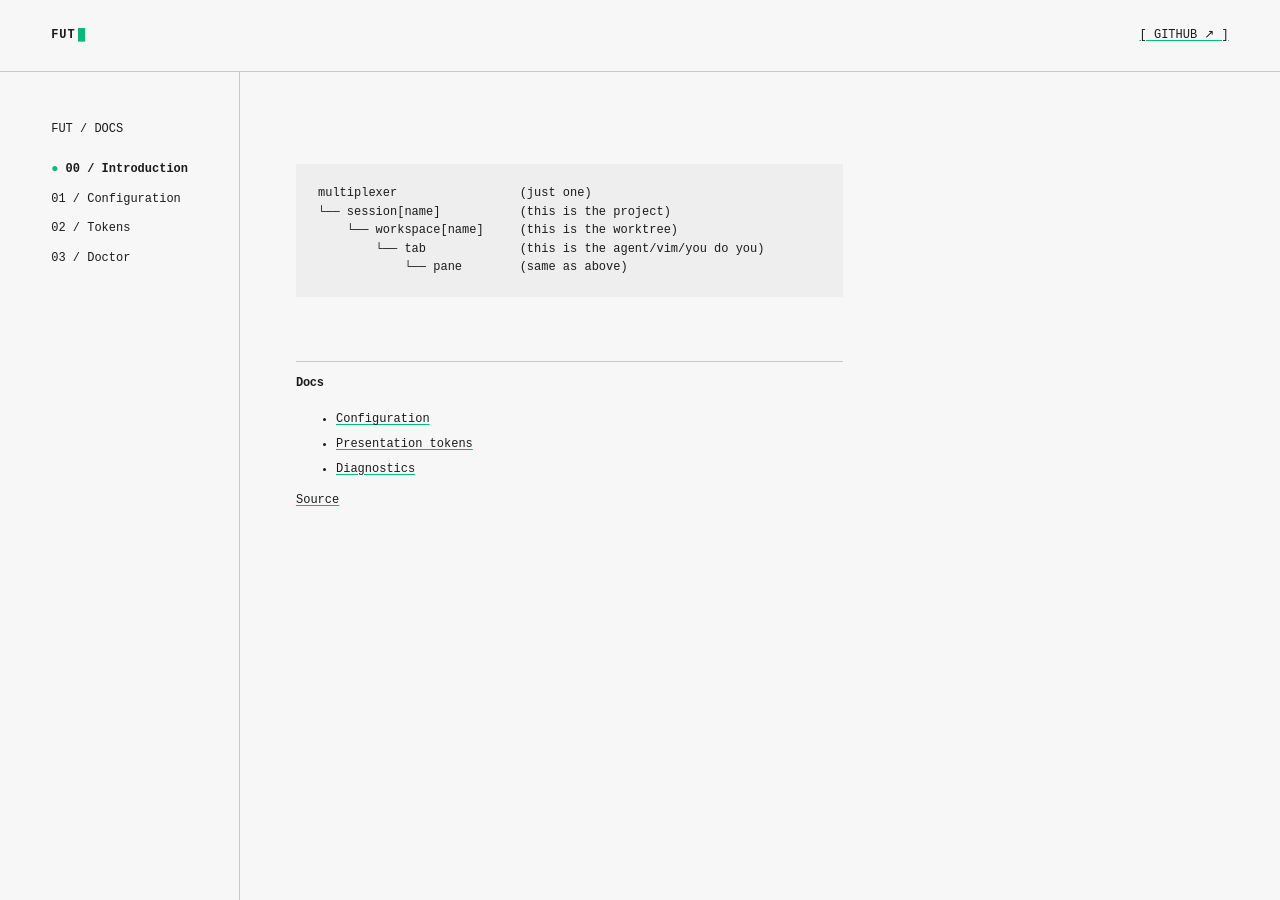
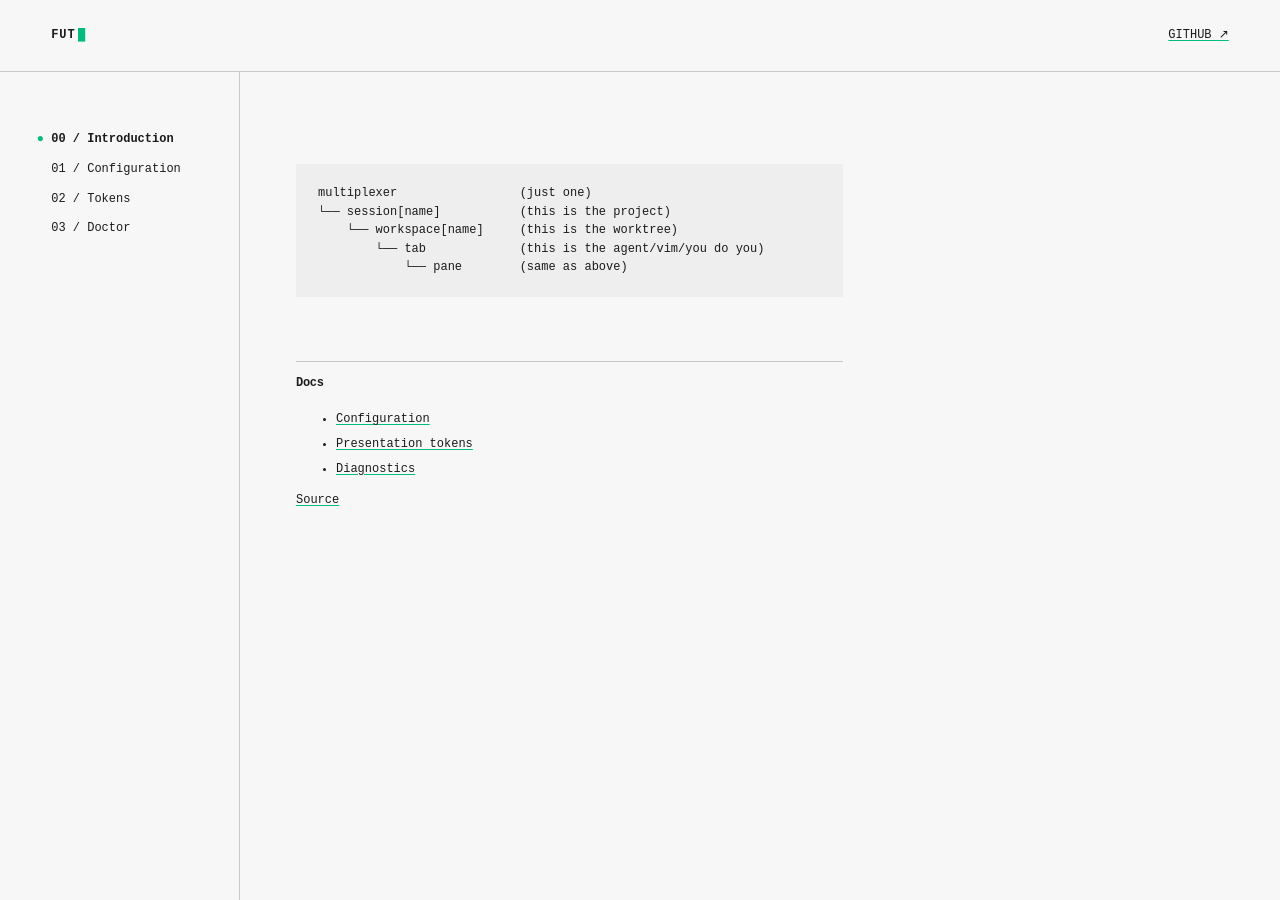
Before and after one commit to mikker/fut, a Jekyll site: the page built from docs/index.md, in a window 1280 px wide. Built offline with Jekyll 4.4.1, drawn with Linux system fonts in a browser that asks for light colours.

Commit message:
Polish documentation navigation

```diff
--- a/docs/_layouts/default.html
+++ b/docs/_layouts/default.html
@@ -12,12 +12,11 @@
   <body>
     <header class="site-header">
       <a class="wordmark" href="{{ '/' | relative_url }}" aria-label="Fut documentation home">FUT<span aria-hidden="true">█</span></a>
-      <a href="https://github.com/mikker/fut">[ GITHUB ↗ ]</a>
+      <a href="https://github.com/mikker/fut">GITHUB ↗</a>
     </header>
 
     <div class="shell">
       <aside aria-label="Documentation sections">
-        <p>FUT / DOCS</p>
         <a {% if page.url == '/' %}aria-current="page"{% endif %} href="{{ '/' | relative_url }}">00 / Introduction</a>
         <a {% if page.url contains '/configuration/' %}aria-current="page"{% endif %} href="{{ '/configuration/' | relative_url }}">01 / Configuration</a>
         <a {% if page.url contains '/tokens/' %}aria-current="page"{% endif %} href="{{ '/tokens/' | relative_url }}">02 / Tokens</a>
--- a/docs/assets/style.css
+++ b/docs/assets/style.css
@@ -87,6 +87,7 @@ aside a[aria-current="page"] {
 aside a[aria-current="page"]::before {
   content: "● ";
   color: var(--accent);
+  margin-left: -2ch;
 }
 
 main {
@@ -210,8 +211,8 @@ th {
     --paper: #1b1b1b;
     --ink: #f7f7f7;
     --syntax: var(--accent);
-    --line: #555555;
-    --code: #292929;
+    --line: #333333;
+    --code: #222222;
   }
 }
 
@@ -236,7 +237,7 @@ th {
   }
 
   aside a {
-    display: inline-block;
+    display: block;
     margin: 4px 16px 4px 0;
   }
 
```
